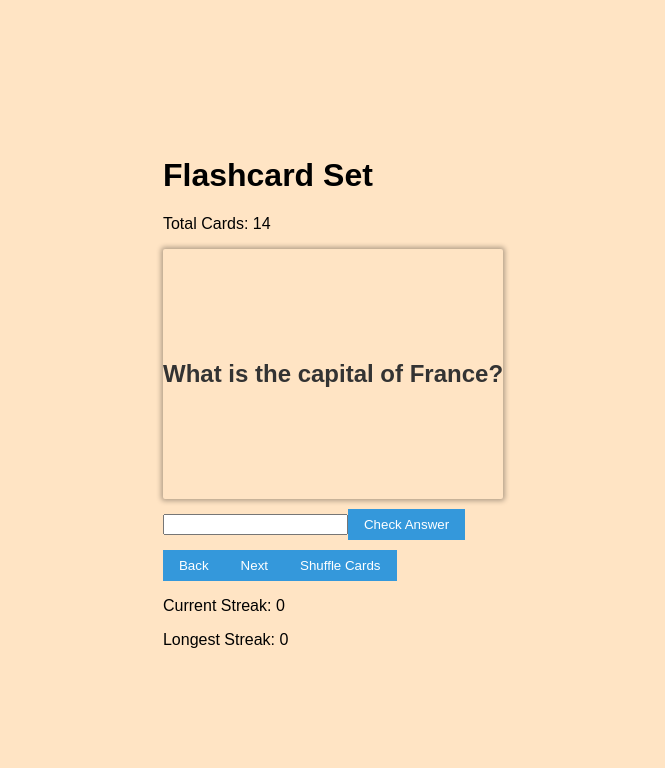
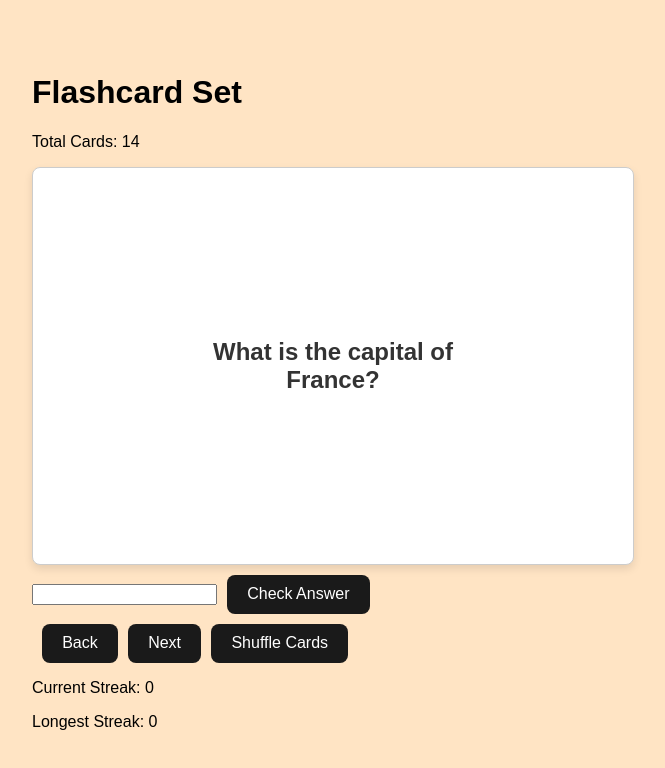
Before and after one commit to Tnjdh014/Flashcards, a React (Vite) app in the folder flashCard/: page / in a window 1280 px wide. Shown: the top 768 px of the page, without its empty margins (307-972 px from the left). Built offline with nearby package versions, Linux system fonts and the light colour scheme.

Commit message:
Update index.css

```diff
--- a/flashCard/src/index.css
+++ b/flashCard/src/index.css
@@ -9,23 +9,23 @@ body {
 }
 
 .card {
-  display: flex;
-    justify-content: center;
-    align-items: center;
-    border-radius: 2px;
-    box-shadow: 0 0 5px 2px #0000004d;
-    transform-style: preserve-3d;
-    font-weight: 700;
-    height: 250px;
-    cursor: pointer;
-    transition: .15s;
-    transform: perspective(1000px) rotateX(var(--rotate-X, 0));
+  background-color: #ffffff;
+  border: 1px solid #ccc;
+  border-radius: 8px;
+  padding: 150px;
+  max-width: 300px;
+  text-align: center;
+  box-shadow: 0 4px 8px rgba(0, 0, 0, 0.1);
+  will-change: transform;
+  transition: all 1000ms cubic-bezier(0.03, 0.98, 0.52, 0.99) 0s;
+  transform: perspective(1000px) rotateX(0deg) rotateY(0deg) scale3d(1, 1, 1);
 }
 
 .card:hover {
   box-shadow: 0 0 5px 2px #0000004d;
   transform: perspective(1000px) rotateX(10deg);
 }
+
 
 h2 {
   color: #333;
@@ -45,3 +45,18 @@ button {
   color: green;
   margin-top: 10px;
 }
+
+
+
+button {
+  border-radius: 8px;
+  border: 1px solid transparent;
+  padding: 0.6em 1.2em;
+  font-size: 1em;
+  font-weight: 500;
+  font-family: inherit;
+  background-color: #1a1a1a;
+  cursor: pointer;
+  transition: border-color .25s;
+  margin-left: 10px;
+}
```
